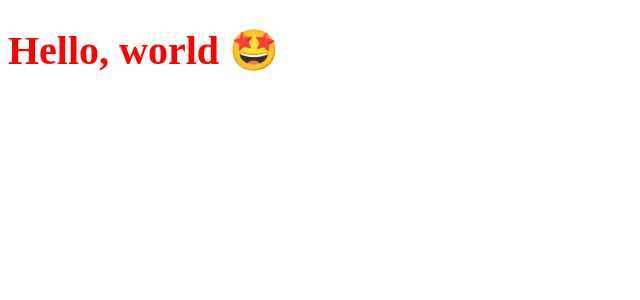
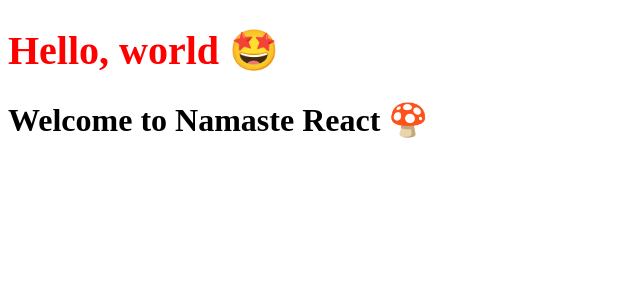
Before and after one commit to Shreya-1206/Namaste-React-, a React (Vite) app: page / in a window 1280 px wide. Shown: the top 300 px of the page, without its empty margins (0-640 px from the left). Built offline with nearby package versions, Linux system fonts and the light colour scheme.

Commit message:
React Funtional Component, Component composisition , React element in Componenet

```diff
--- a/App.js
+++ b/App.js
@@ -1,18 +1,35 @@
 import React from 'react';
 import ReactDOM from 'react-dom/client'
 
-
-
-// React.createElement => converts in react element (Object) => Html element (on reneder)
-const heading = React.createElement('h1', {id :"heading"}, 'Hello, world!')
-
-
 // JSX =>To React.createElement by babel => converts in react element (Object) => Html element (on reneder)       /// multiline jsx
-const jsxHeading =( <h1
+const jsxHeading =  ( <h1
     id = "heading"
     className='head'
     tabIndex={3}>
         Hello, world 🤩</h1> )
 
+
+///// React Functional Componenet => Nothing but a function that returns JSX
+
+const Heading = () => {
+    return (
+     <>
+      {jsxHeading}
+      <h1>Welcome to Namaste React 🍄</h1>
+     </>
+    )
+}
+
+/// Here we return in a line rather then using return keyword
+const Heading2 = () => <h1>Welcome to Namaste React without using return keyword </h1>
+
+
+// wrong way of using JSX
+const Heading3 = () => {
+   <h1>Welcome to Namaste React without using return keyword </h1>
+}
+
+
+
 const root = ReactDOM.createRoot(document.getElementById("root"));
-root.render(jsxHeading);
+root.render(<Heading/>);
```
